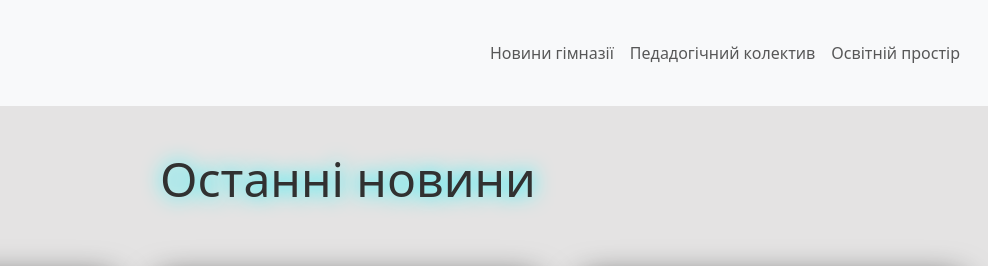
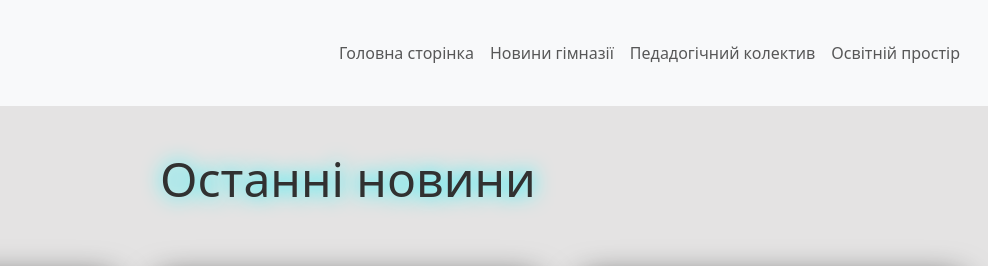
Before and after one commit to roman233231/-2, a plain HTML site: page About.html in a window 1280 px wide. Shown: the top 266 px of the page, 292-1280 px from the left. Drawn offline with nearby package versions, Linux system fonts and the light colour scheme; a script that the page names is missing.

Commit message:
Update About.html

```diff
--- a/About.html
+++ b/About.html
@@ -34,7 +34,9 @@
       </span>
   </a> </a>
         <ul class="navbar-nav ms-auto pe-3">
-
+    <li class="nav-item">
+                  <a class="nav-link " href="index.html">Головна сторінка</a>
+                </li>
           <li class="nav-item">
             <a class="nav-link " href="About.html">Новини гімназії</a>
           </li>
```
